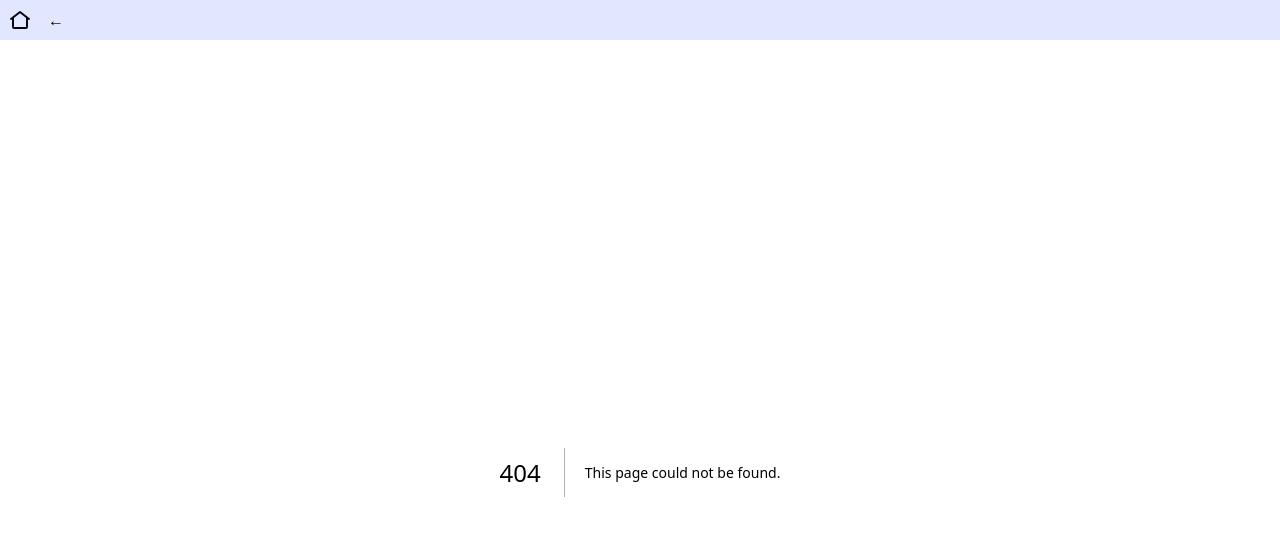
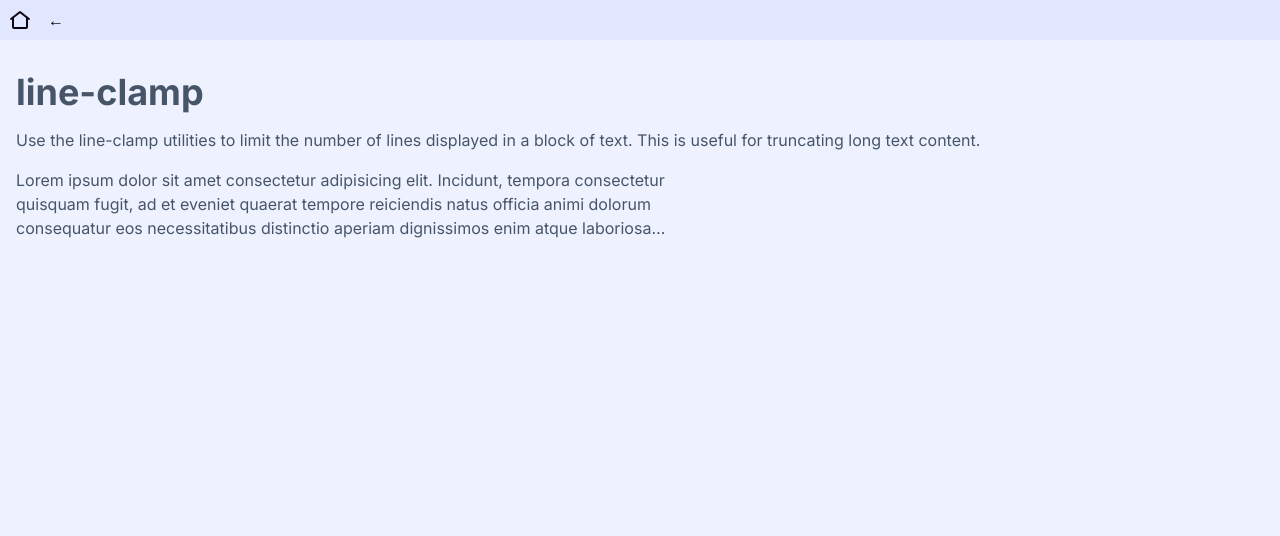
Before and after one commit to emanuelefavero/frontend-problems, a Next.js app in the folder react/: page /tailwind/line-clamp in a window 1280 px wide. Before the commit this address had no page. Shown: the top 536 px of the page. Built offline with nearby package versions, Linux system fonts and the light colour scheme.

Commit message:
feat: add tailwind/line-clamp

```diff
--- /dev/null
+++ b/react/app/tailwind/line-clamp/page.tsx
@@ -0,0 +1,49 @@
+export default function Page() {
+  return (
+    <>
+      <h1>line-clamp</h1>
+
+      <p className='mb-4'>
+        Use the line-clamp utilities to limit the number of lines displayed in a
+        block of text. This is useful for truncating long text content.
+      </p>
+
+      <div className='line-clamp-3 max-w-prose'>
+        Lorem ipsum dolor sit amet consectetur adipisicing elit. Incidunt,
+        tempora consectetur quisquam fugit, ad et eveniet quaerat tempore
+        reiciendis natus officia animi dolorum consequatur eos necessitatibus
+        distinctio aperiam dignissimos enim atque laboriosam! Aliquam atque
+        voluptates sapiente fugiat? Quae dignissimos a dicta tempore vero
+        explicabo hic, molestiae officiis, rerum quod aspernatur quasi aut
+        obcaecati? Tempora distinctio itaque molestiae doloremque recusandae
+        pariatur, impedit id ut. Minus veniam officiis quia suscipit velit
+        mollitia, quas nesciunt atque ad, consectetur repellat corrupti itaque
+        laboriosam quis neque a, nulla id illum tenetur aut sit debitis?
+        Delectus dolorem quasi vitae quos excepturi culpa obcaecati, voluptatum
+        suscipit nobis totam natus repudiandae mollitia pariatur necessitatibus
+        voluptate optio eaque aliquam illum est, vero alias perferendis dolor
+        adipisci. Repellendus necessitatibus sapiente alias exercitationem
+        temporibus repellat fuga tempora laborum, consectetur itaque pariatur
+        dolores quis, optio cum adipisci beatae quo! Vel, reiciendis ullam
+        laborum, odit eum delectus quis, deserunt optio nobis ea esse deleniti
+        natus facilis quaerat recusandae aut non! Qui, non ad magnam eaque
+        exercitationem veritatis in reiciendis corporis dolores voluptate
+        similique inventore cupiditate, dolor, modi consectetur asperiores iure
+        odio laborum distinctio. Asperiores aliquam totam eum hic. At
+        repudiandae veniam ab adipisci! Quis, architecto. Aliquam assumenda
+        cupiditate, beatae inventore facilis veniam cum reprehenderit placeat?
+        Dicta recusandae, numquam cumque tempora facilis dolorum excepturi
+        dolorem, cupiditate voluptates totam ut quas fugiat earum eveniet sint
+        impedit voluptas! In provident ducimus natus quia id facere, quibusdam
+        consequatur ullam quo excepturi dolor laudantium blanditiis modi laborum
+        neque, nesciunt est ad culpa nam cumque. Repellendus perspiciatis,
+        quibusdam aut animi modi excepturi nam, iure illum aliquid magnam, odit
+        sit. Fuga perspiciatis aliquam rem harum, eum ipsum amet. Neque dolorem
+        aliquid quasi cumque aut, sit recusandae blanditiis temporibus
+        consectetur, voluptatum praesentium amet illum maxime quae, numquam
+        assumenda incidunt harum eum! Error explicabo ratione perferendis itaque
+        commodi, nesciunt vitae accusantium distinctio!
+      </div>
+    </>
+  )
+}
--- a/react/app/tailwind/page.tsx
+++ b/react/app/tailwind/page.tsx
@@ -21,6 +21,9 @@ export default function Page() {
         <li>
           <Link href='/tailwind/space'>space</Link>
         </li>
+        <li>
+          <Link href='/tailwind/line-clamp'>line-clamp</Link>
+        </li>
       </ul>
     </>
   )
```
